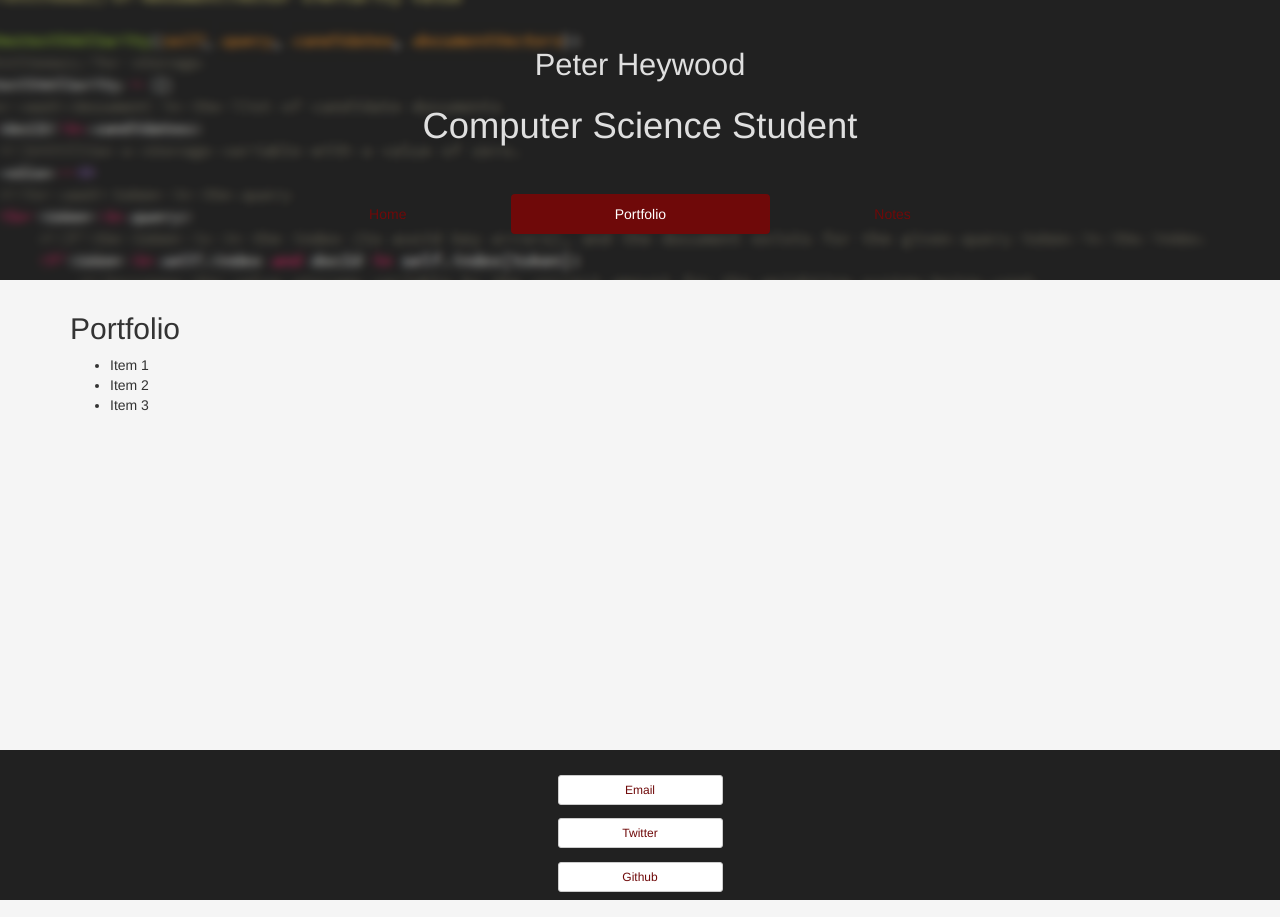
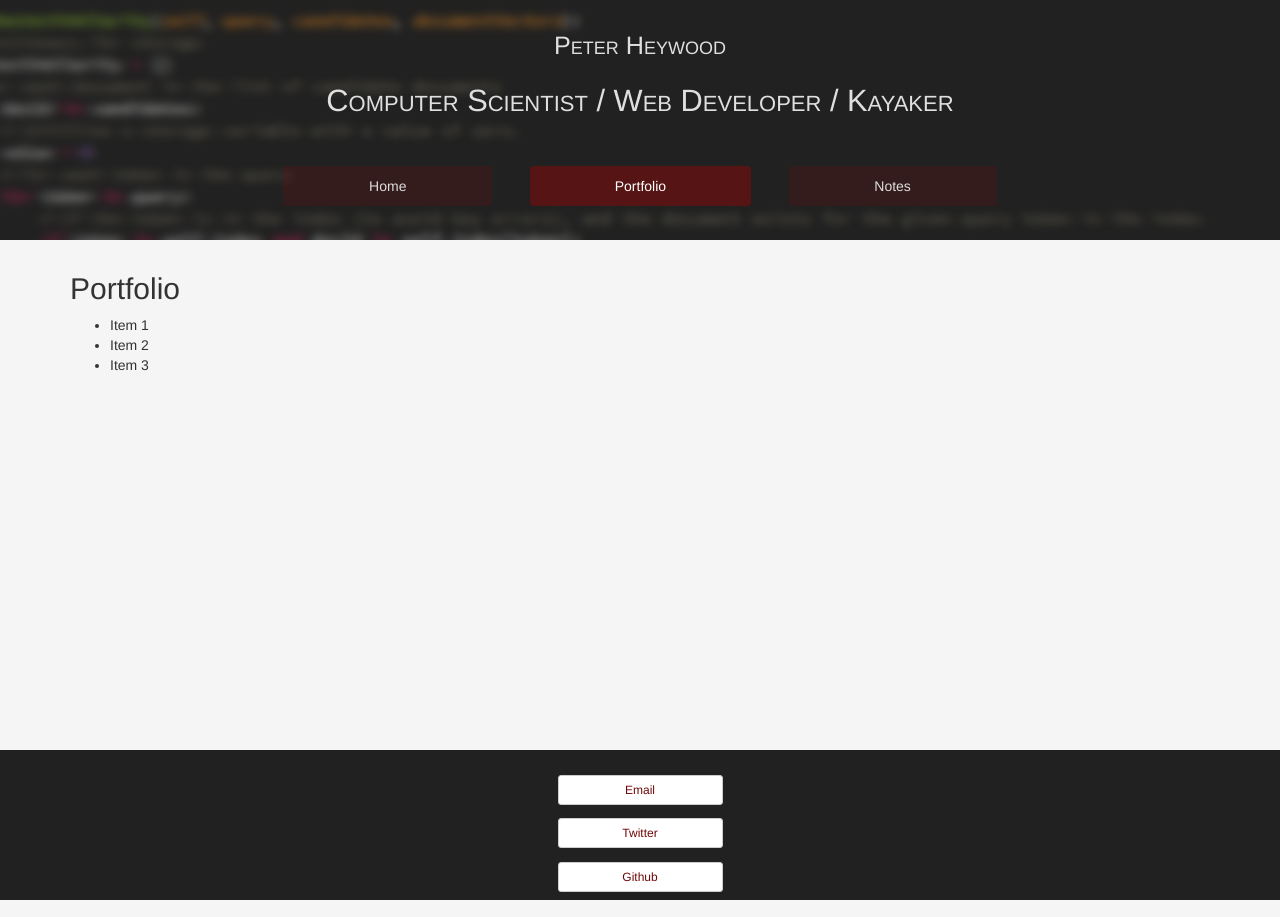
Before and after one commit to ptheywood/ptheywood.github.io, a Jekyll site: the page built from portfolio/index.md, in a window 1280 px wide. Built offline with Jekyll 4.4.1, drawn with Linux system fonts in a browser that asks for light colours; nearby versions of some CDN libraries; library files that are not in the unit come from our copies; Markdown is read by kramdown in place of the engine named in the settings.

Commit message:
Update header to match paper design

```diff
--- a/_includes/header.html
+++ b/_includes/header.html
@@ -3,11 +3,15 @@
         <div class="header">
             <div class="container">
                 <div class="row">
-                    <div class="col-xs-8 col-xs-offset-2">
+                    <div class="col-xs-12">
                         <div class="heading">
                             <h1>Peter Heywood</h1>
-                            <h2>Computer Science Student</h2>
+                            <h2>Computer Scientist / Web Developer / Kayaker</h2>
                         </div>
+                    </div>
+                </div>
+                <div class="row">
+                    <div class="col-xs-8 col-xs-offset-2">
                         {% include navigation.html %}
                     </div>
                 </div>
--- a/css/main.css
+++ b/css/main.css
@@ -9,18 +9,20 @@ body {
 .header {
     background: #212121 url(/img/blurred-python.png) center center;
     color: #DFDFDF;
-    height: 280px;
+    min-height: 240px;
     text-align: center;
 }
 
 .header h1 {
-    margin: 48px auto 24px auto;
-    font-size: 2.2em;
+    margin: 32px auto 24px auto;
+    font-size: 180%;
+    font-variant: small-caps;
 }
 
 .header h2 {
-    margin: 24px auto 48px auto;
-    font-size: 2.6em;
+    margin: 24px auto 32px auto;
+    font-size: 220%;
+    font-variant: small-caps;
 }
 
 .header a {
@@ -28,7 +30,23 @@ body {
 }
 
 .header .nav {
-    margin: 32px auto;
+    margin: 16px auto;
+}
+
+.nav-pills>li>a {
+    color: #ddd;
+    background-color: #3B1919;
+    background-color: rgba(100, 17, 17, 0.3);
+    /* @todo >> This will probs need fixing for col-xs*/
+    margin-left:7.5%;
+    margin-right:7.5%;
+}
+
+.nav-pills>li>a:hover,
+.nav-pills>li>a:focus {
+    color: #eee;
+    background-color: #421818;
+    background-color: rgba(100, 17, 17, 0.6);
 }
 
 .nav-pills>li.active>a,
@@ -36,13 +54,7 @@ body {
 .nav-pills>li.active>a:focus {
     color: #fff;
     background-color: #6F0909;
-}
-
-.nav>li>a:hover,
-.nav>li>a:focus {
-    text-decoration: none;
-    background-color: #CC5613;
-    color: #DFDFDF;
+    background-color: rgba(100, 17, 17, 0.8);
 }
 
 .content {
```
